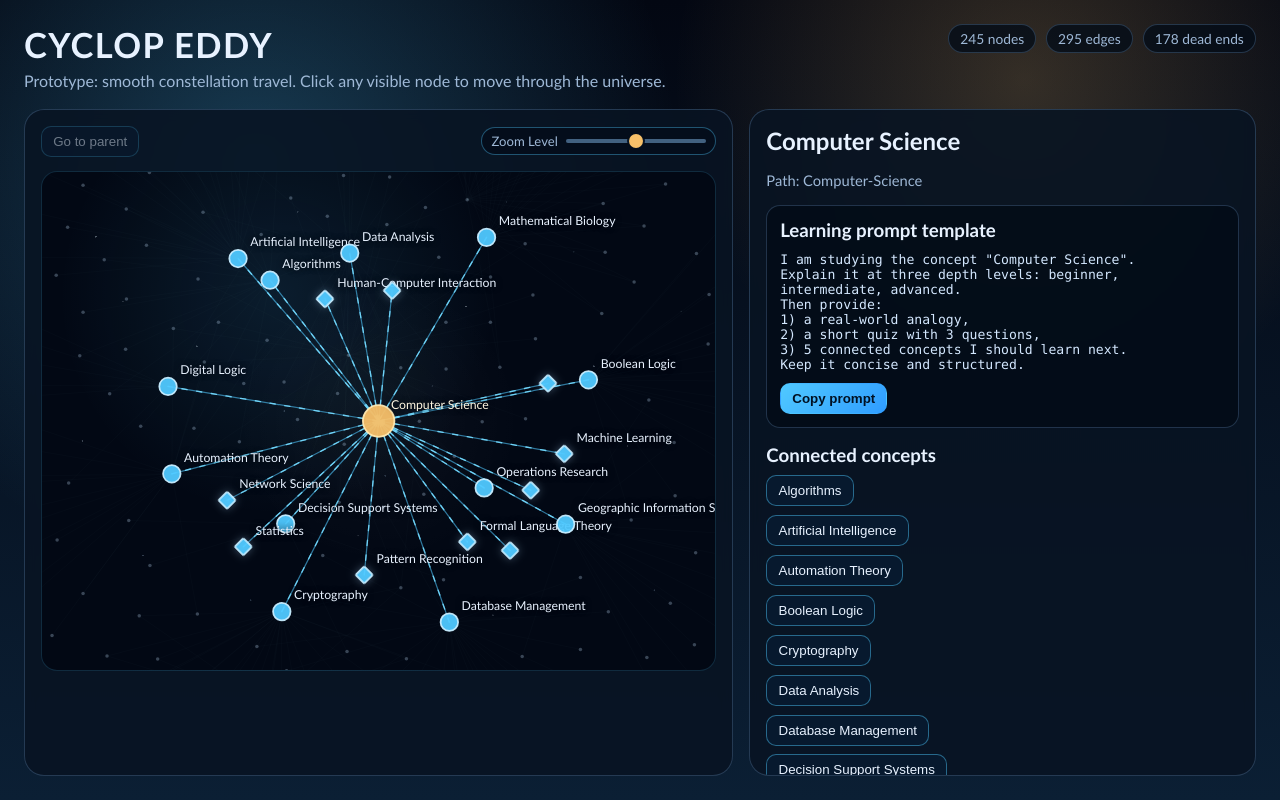
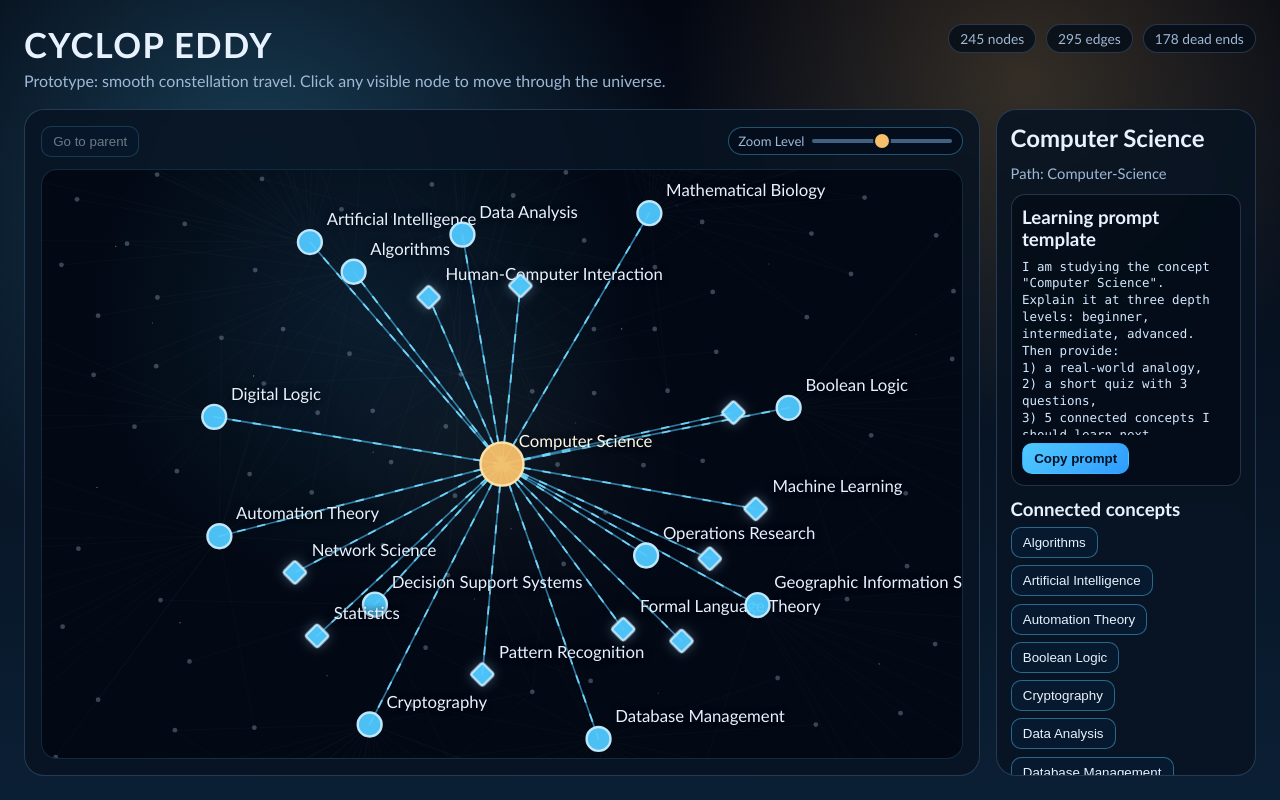
Before and after one commit to BastienSegura/cyclop-eddy, a Next.js app in the folder gui/: page / in a window 1280 px wide. Built offline with nearby package versions, Linux system fonts and the light colour scheme.

Commit message:
Rebalance layout to prioritize graph area and compact details panel

```diff
--- a/gui/src/app/globals.css
+++ b/gui/src/app/globals.css
@@ -77,7 +77,7 @@ body {
 
 .explorer-layout {
   display: grid;
-  grid-template-columns: 1.4fr 1fr;
+  grid-template-columns: minmax(0, 4fr) minmax(260px, 1fr);
   gap: 1rem;
   flex: 1;
   min-height: 0;
@@ -95,8 +95,9 @@ body {
 .constellation-panel {
   display: flex;
   flex-direction: column;
-  gap: 0.9rem;
+  gap: 0.75rem;
   min-height: 0;
+  overflow: hidden;
 }
 
 .panel-actions {
@@ -178,9 +179,10 @@ body {
 }
 
 .constellation-shell {
+  flex: 1;
   position: relative;
   width: 100%;
-  min-height: 500px;
+  min-height: 0;
   border-radius: 16px;
   border: 1px solid rgba(80, 201, 255, 0.18);
   overflow: hidden;
@@ -396,9 +398,10 @@ body {
 .details-panel {
   display: flex;
   flex-direction: column;
-  gap: 1rem;
+  gap: 0.75rem;
   min-height: 0;
   overflow: auto;
+  padding: 0.85rem;
 }
 
 .details-panel h2,
@@ -415,25 +418,28 @@ body {
 .prompt-box {
   border: 1px solid var(--panel-border);
   border-radius: 14px;
-  padding: 0.8rem;
+  padding: 0.65rem;
   background: rgba(2, 11, 20, 0.7);
 }
 
 .prompt-box pre {
-  margin: 0.7rem 0;
+  margin: 0.55rem 0;
   white-space: pre-wrap;
   font-family: "JetBrains Mono", "Consolas", monospace;
-  font-size: 0.82rem;
+  font-size: 0.78rem;
+  line-height: 1.35;
   color: #d4e8ff;
+  max-height: 11rem;
+  overflow: auto;
 }
 
 .neighbors-list ul {
   list-style: none;
   padding: 0;
-  margin: 0.6rem 0 0;
+  margin: 0.45rem 0 0;
   display: flex;
   flex-direction: column;
-  gap: 0.55rem;
+  gap: 0.45rem;
 }
 
 .neighbors-list button,
@@ -495,4 +501,8 @@ body {
   .constellation-shell {
     min-height: 420px;
   }
+
+  .details-panel {
+    padding: 1rem;
+  }
 }
```
